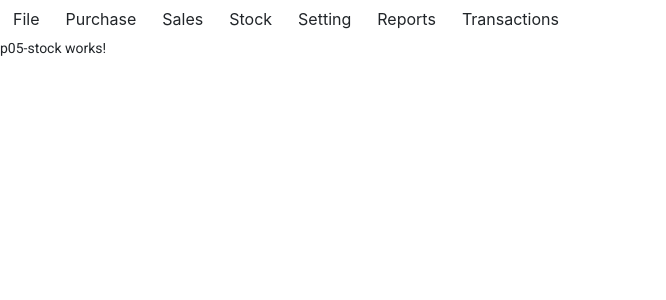
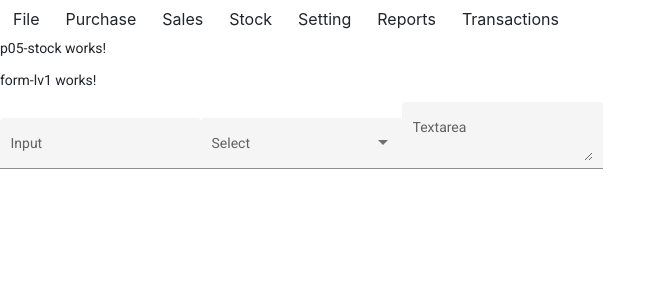
Before and after one commit to GunPkate/ng_erp, an Angular app: page /stock/1 in a window 1280 px wide. Shown: the top 300 px of the page, without its empty margins (0-666 px from the left). Built offline with nearby package versions, Linux system fonts and the light colour scheme.

Commit message:
create form component

```diff
--- /dev/null
+++ b/src/components/form-lv1/form-lv1.component.html
@@ -0,0 +1,17 @@
+<p>form-lv1 works!</p>
+
+<mat-form-field appearance="fill">
+<mat-label>Input</mat-label>
+<input matInput>
+</mat-form-field>
+<mat-form-field appearance="fill">
+<mat-label>Select</mat-label>
+<mat-select>
+    <mat-option value="one">First option</mat-option>
+    <mat-option value="two">Second option</mat-option>
+</mat-select>
+</mat-form-field>
+<mat-form-field appearance="fill">
+<mat-label>Textarea</mat-label>
+<textarea matInput></textarea>
+</mat-form-field>
--- /dev/null
+++ b/src/components/form-lv1/form-lv1.component.ts
@@ -0,0 +1,20 @@
+import { Component, OnInit } from '@angular/core';
+import { MatFormFieldModule } from '@angular/material/form-field';
+import { MatInputModule } from '@angular/material/input';
+import { MatSelectModule } from '@angular/material/select';
+
+@Component({
+  selector: 'app-form-lv1',
+  templateUrl: './form-lv1.component.html',
+  standalone: true,
+  imports: [ MatFormFieldModule, MatInputModule,MatSelectModule ],
+  styleUrls: ['./form-lv1.component.css']
+})
+export class FormLv1Component implements OnInit {
+
+  constructor() { }
+
+  ngOnInit(): void {
+  }
+
+}
--- a/src/pages/p05-stock/p05-stock.component.html
+++ b/src/pages/p05-stock/p05-stock.component.html
@@ -1 +1,3 @@
 <p>p05-stock works!</p>
+
+<app-form-lv1></app-form-lv1>
```
Also changed, not shown: src/app/app.module.ts (+5 -2 lines), src/pages/p05-stock/p05-stock.component.ts (+7 -0 lines), src/pages/p05-stock/p05-stock.module.ts (added, +25 -0 lines), src/components/form-lv1/form-lv1.component.css (added), 1 other file (tests, documents, lock files or other folders).
